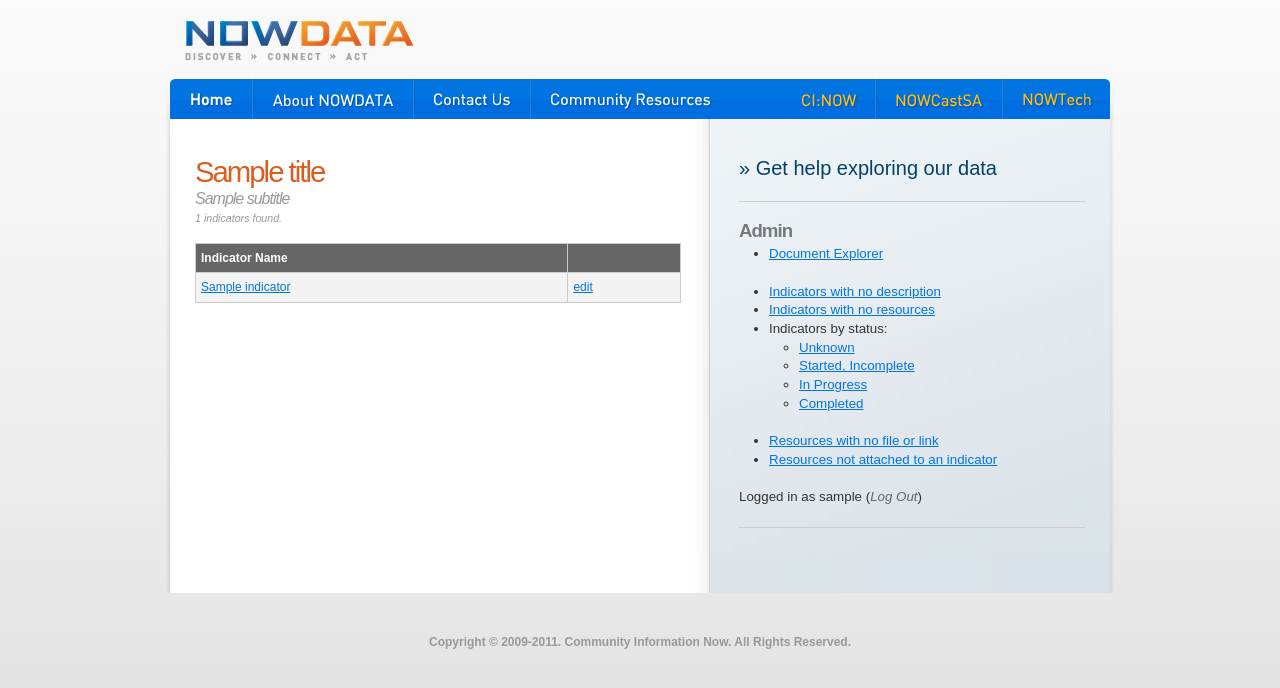
After one commit to mocha/NowData, a Django app: template templates/dataexplorer/admin_indicator_list.html in a window 1280 px wide. The commit adds this page. Shown: the top 688 px of the page. Run offline with Django 3.2, Linux system fonts and the light colour scheme; a user stored in the database is signed in; tables that the repository leaves empty hold one stand-in row (values such as "Sample post"); the template is opened without the code that fills it: most values are stand-ins (such as "Sample title", 1, 10 or a date in 2020); some libraries are stand-ins or nearby versions.

Commit message:
finished admin reports, created admin sidebar

```diff
--- a/media/css/style.css
+++ b/media/css/style.css
@@ -602,10 +602,10 @@ img.floatright {
 }
 
 .filetable .metainfo {
-    color: #CCCCCC;
+    color: #666;
     display: block;
     font-size: 0.9em;
-    letter-spacing: -1px;
+    letter-spacing: 0px;
     line-height: 0.8em;
     margin: 0;
     padding: 0;
--- /dev/null
+++ b/templates/dataexplorer/admin_indicator_list.html
@@ -0,0 +1,45 @@
+{% extends "global/base.html" %}
+
+{% load pagination_tags %}
+
+{% block content %}
+
+    {% ifnotequal indicators.count 0 %}
+      <div class="num_results">{{ indicators.count }} indicators found.</div>
+    {% endifnotequal %}
+
+
+
+<table class="filetable">
+
+    <tr>
+
+        <th>Indicator Name</th>
+        <th></th>
+
+    </tr>
+
+	{% for indicator in indicators %}
+
+		<tr class="item indicator {% cycle "even" "odd" %}">
+
+		    <td>
+		        <a href="/indicators/{{ indicator.slug }}">{{ indicator.name }}</a>
+            </td>
+
+		    <td><a href="/admin/dataexplorer/indicator/{{ indicator.id }}/" target="_blank">edit</a></td>
+
+		</tr>
+
+	{% endfor %}
+
+</table>
+
+
+{% endblock %}
+
+
+{% block sidebar_content %}
+
+
+{% endblock %}
--- a/templates/global/base.html
+++ b/templates/global/base.html
@@ -85,7 +85,7 @@
                     </div>
 
                     {% if request.user.is_staff %}
-                        {# include "sidebars/admin.html" #}
+                        {% include "sidebars/admin.html" %}
                     {% endif %}
 
 
--- a/templates/sidebars/admin.html
+++ b/templates/sidebars/admin.html
@@ -3,17 +3,30 @@
   <h2>Admin</h2>
 
   <ul>
-    <li><a href="/indicators/recently_added/">Recently Added Indicators</a></li>
-    <li><a href="/indicators/without_resources">Incomplete Indicators</a></li>
+      <li><a href="/documents/">Document Explorer</a></li>
+  </ul>
+
+  <br />
+
+  <ul>
+    <li><a href="/nowdata-admin/indicators/no-description/">Indicators with no description</a></li>
+    <li><a href="/nowdata-admin/indicators/no-resources/">Indicators with no resources</a></li>
     <li>
-    	Indicators by status:
-    	<ul>
-    		<li><a href="/indicators/by_status/0">Unknown</a></li>
-    		<li><a href="/indicators/by_status/1">Started, Incomplete</a></li>
-    		<li><a href="/indicators/by_status/2">In Progress</a></li>
-    		<li><a href="/indicators/by_status/3">Completed</a></li>
-    	</ul>
+     Indicators by status:
+     <ul>
+         <li><a href="/nowdata-admin/indicators/by_status/0">Unknown</a></li>
+         <li><a href="/nowdata-admin/indicators/by_status/1">Started, Incomplete</a></li>
+         <li><a href="/nowdata-admin/indicators/by_status/2">In Progress</a></li>
+         <li><a href="/nowdata-admin/indicators/by_status/3">Completed</a></li>
+     </ul>
     </li>
+  </ul>
+
+  <br />
+
+  <ul>
+    <li><a href="/nowdata-admin/resources/unlinked/">Resources with no file or link</a></li>
+    <li><a href="/nowdata-admin/resources/no-indicator/">Resources not attached to an indicator</a></li>
   </ul>
 
   <p>&nbsp;</p>
```
Also changed, not shown: dataexplorer/views.py (+77 -48 lines), templates/dataexplorer/admin_resource_list.html (added, +33 -0 lines), templates/dataexplorer/resource_list.html (deleted, +0 -26 lines), urls.py (+8 -3 lines).
